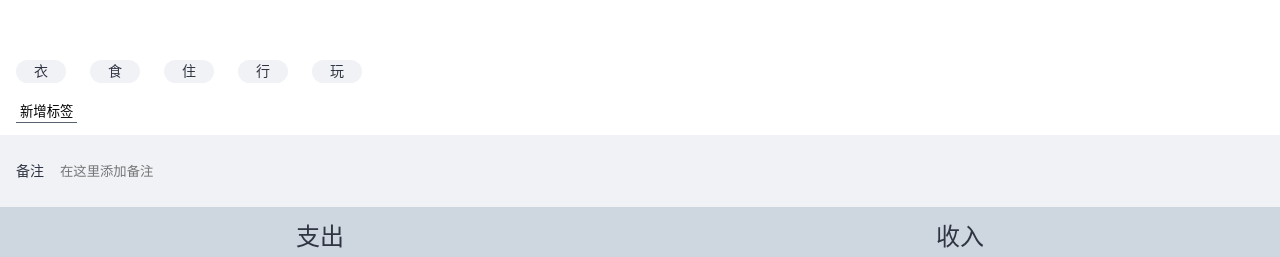
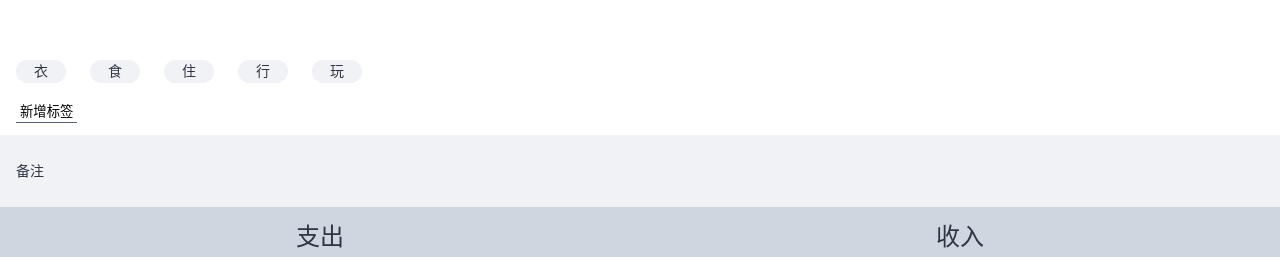
Before and after one commit to Gouson/icebookkeeping-react, a React app: page /#/money in a window 1280 px wide. Shown: the part 148-405 px from the top of the page. Built offline with nearby package versions, Linux system fonts and the light colour scheme.

Commit message:
创建Input组件

```diff
--- a/src/components/Input.tsx
+++ b/src/components/Input.tsx
@@ -20,7 +20,7 @@ type Props = {
     label: string
 } & React.InputHTMLAttributes<HTMLInputElement>;
 const Input: React.FC<Props> = (props) => {
-    const { label, ...rest } = props
+    const { label, children, ...rest } = props
     return (
         <Label>
             <span>{label}</span>
--- a/src/views/Money.tsx
+++ b/src/views/Money.tsx
@@ -24,6 +24,7 @@ function Money() {
     }
     return (
         <MyLayout >
+            {selected.note}
             <TagsSection value={selected.tagIds} onChange={tagIds => onChange({ tagIds })} />
             <NoteSection value={selected.note} onChange={note => onChange({ note })} />
             <CategorySection value={selected.category} onChange={category => onChange({ category })} />
--- a/src/views/Money/NoteSection.tsx
+++ b/src/views/Money/NoteSection.tsx
@@ -1,9 +1,10 @@
+import { ChangeEventHandler } from "react"
 import styled from "styled-components"
-
+import { Input } from '../../components/Input'
 const Wrapper = styled.section`
     padding:0 16px;
     font-size:14px;
-    >label{
+    /* >label{
         display:flex;
         align-items:center;
         >span{
@@ -17,7 +18,7 @@ const Wrapper = styled.section`
             height:72px;
             border:none;
         }
-    }
+    } */
 `
 type Props = {
     value: string,
@@ -25,12 +26,18 @@ type Props = {
 }
 const NoteSection: React.FC<Props> = (props) => {
     const note = props.value
+    const onChange: ChangeEventHandler<HTMLInputElement> = (e) => {
+        props.onChange(e.target.value);
+    }
     return (
         <Wrapper>
-            <label>
+
+            {/* <label>
                 <span>备注</span>
                 <input type="text" placeholder="在这里添加备注" value={note} onChange={(e) => props.onChange(e.target.value)} />
-            </label>
+            </label> */}
+            <Input type="text" label="备注" value={note} onChange={onChange}>
+            </Input>
         </Wrapper>)
 }
 export { NoteSection }
--- a/src/views/Tag.tsx
+++ b/src/views/Tag.tsx
@@ -60,7 +60,7 @@ const Tag: React.FC = () => {
     const { findTag } = useTags();
     const { id } = useParams<Params>();
     // const tag = findTag(parseInt(id))
-    const [tag, setTag] = useState(findTag(parseInt(id)))
+    const [tag] = useState(findTag(parseInt(id)))
     return (
         <Wrapper>
             <header >
```
